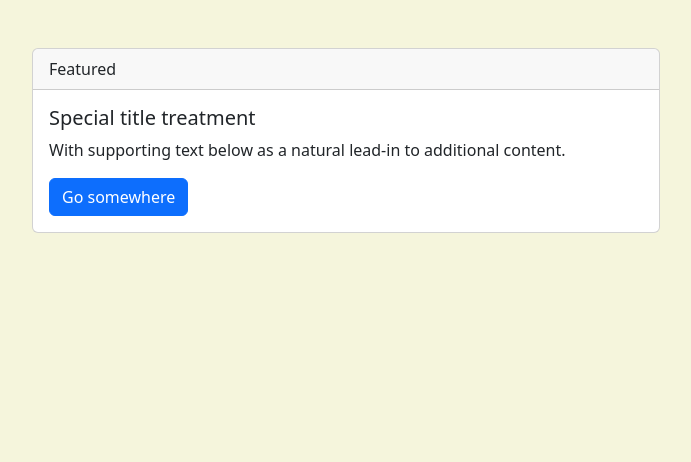
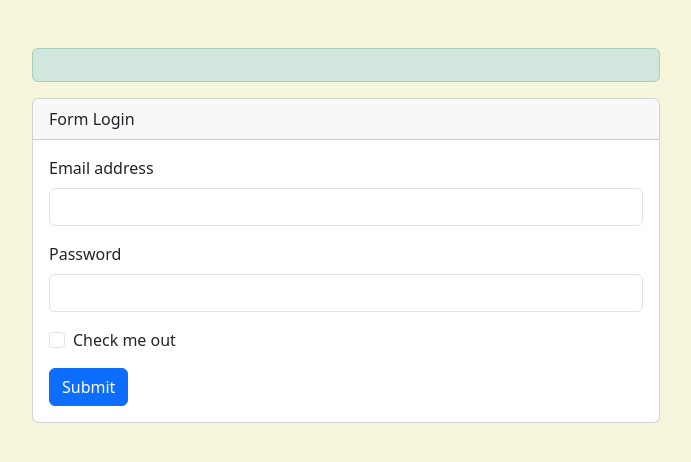
Before and after one commit to is61b/IK96B, a plain HTML site: page Javascript/hariini.html in a window 1280 px wide. Shown: the whole page, without its empty margins (294-985 px from the left). Drawn offline with Linux system fonts and the light colour scheme.

Commit message:
login form

```diff
--- a/Javascript/hariini.html
+++ b/Javascript/hariini.html
@@ -13,14 +13,30 @@
 
     <div class="row">
         <div class="col-6 m-auto mt-5">
+            <div id="pesan" class="alert alert-success text-center" role="alert">
+
+            </div>
             <div class="card">
                 <div class="card-header">
-                    Featured
+                    Form Login
                 </div>
                 <div class="card-body">
-                    <h5 class="card-title">Special title treatment</h5>
-                    <p class="card-text">With supporting text below as a natural lead-in to additional content.</p>
-                    <a href="#" class="btn btn-primary">Go somewhere</a>
+                    <form id="loginForm">
+                        <div class="mb-3">
+                            <label for="exampleInputEmail1" class="form-label">Email address</label>
+                            <input type="email" class="form-control" id="exampleInputEmail1" aria-describedby="emailHelp">
+
+                        </div>
+                        <div class="mb-3">
+                            <label for="exampleInputPassword1" class="form-label">Password</label>
+                            <input type="password" class="form-control" id="exampleInputPassword1">
+                        </div>
+                        <div class="mb-3 form-check">
+                            <input type="checkbox" class="form-check-input" id="exampleCheck1">
+                            <label class="form-check-label" for="exampleCheck1">Check me out</label>
+                        </div>
+                        <button type="submit" class="btn btn-primary">Submit</button>
+                    </form>
                 </div>
             </div>
         </div>
@@ -28,6 +44,32 @@
 
     <script src="../bt/js/bootstrap.min.js"></script>
     <script>
+
+        document.getElementById("loginForm").addEventListener('submit', function (event) {
+            event.preventDefault();
+            let uname = document.getElementById('exampleInputEmail1').value;
+            let pass = document.getElementById('exampleInputPassword1').value;
+
+            console.log(uname);
+            console.log(pass);
+
+            if(uname == "admin@gmail.com" && pass == "Admin123"){
+                //pesan benar
+                document.getElementById('pesan').innerHTML = "Pesan Berhasil";
+
+                //mengalihkan ke halaman lain
+                setTimeout(() => {
+                    window.location.href = "index.html";
+                }, 3000);
+            }else{
+                //pesan gagal
+                document.getElementById('pesan').innerHTML = "Pesan gagal";
+            }
+        });
+
+
+
+
         // console.log("Halo");
 
         // let sapa;
```
